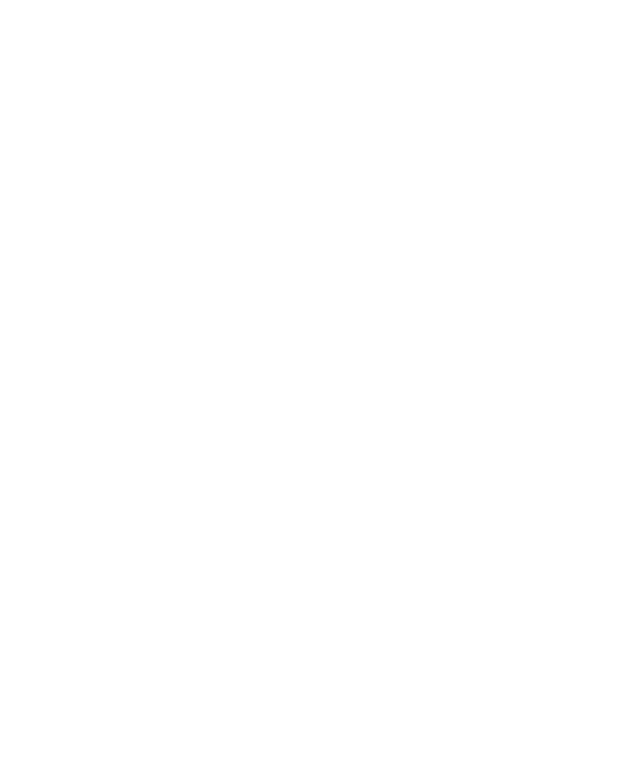
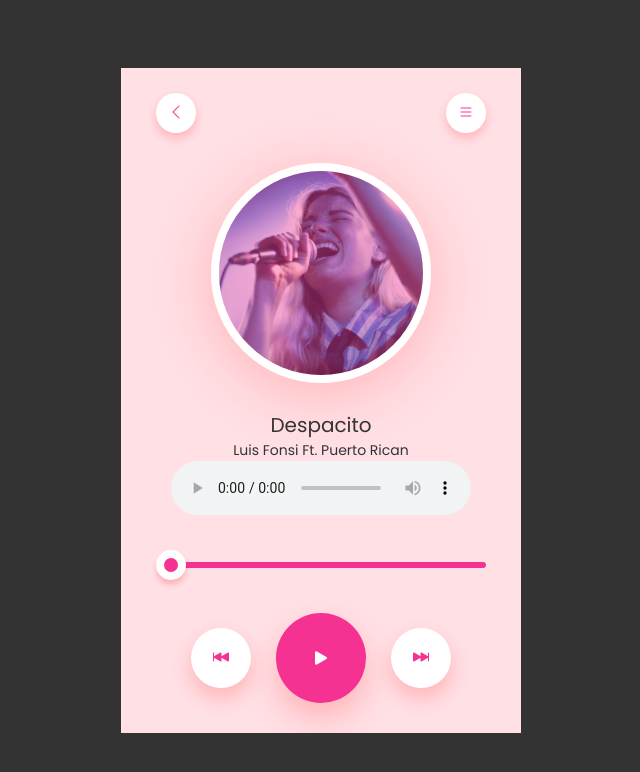
Before and after one commit to Jamshidbekkk/music-player-html-css-js, a plain HTML site: page index.html in a window 1280 px wide. Shown: the whole page, without its empty margins (319-959 px from the left). Drawn offline with nearby package versions, Linux system fonts and the light colour scheme.

Commit message:
html and css things done

```diff
--- a/index.html
+++ b/index.html
@@ -6,10 +6,42 @@
     <link rel="preconnect" href="https://fonts.googleapis.com">
     <link rel="preconnect" href="https://fonts.gstatic.com" crossorigin>
     <link href="https://fonts.googleapis.com/css2?family=Poppins:wght@300;400;500;600;700;800&display=swap" rel="stylesheet">
+    <link rel="stylesheet" href="https://cdn.jsdelivr.net/npm/bootstrap-icons@1.11.3/font/bootstrap-icons.min.css">
     <title>Music Player</title>
     <link rel="stylesheet" href="style.css">
 </head>
 <body>
+    <div class="container">
+        <div class="music-player">
+
+            <nav>
+                <div class="circle">
+                    <i class="bi bi-chevron-left"></i>
+                </div>
+                <div class="circle">
+                    <i class="bi bi-list"></i>
+                </div>
+            </nav>
+
+            <img src="/img/468-thumbnail.png" class="song-img">
+            <h1>Despacito</h1>
+            <p>Luis Fonsi Ft. Puerto Rican</p>
+
+            <audio controls>
+                <source src="/img/Go! - NEFFEX.mp3" type="audio/mpeg">
+            </audio>
+
+            <input type="range" value="0" id="progress">
+
+            <div class="controls">
+                <div><i class="bi bi-skip-backward-fill"></i></div>
+                <div><i class="bi bi-play-fill"></i></div>
+                <div><i class="bi bi-skip-forward-fill"></i></div>
+            </div>
+
+        </div>
+    </div>
+
 
 </body>
 </html>
--- a/style.css
+++ b/style.css
@@ -4,3 +4,101 @@
     box-sizing: border-box;
     font-family: 'Poppins', sans-serif;
 }
+
+.container {
+    width: 100%;
+    height: 100vh;
+    background: #333;
+    display: flex;
+    align-items: center;
+    justify-content: center;
+    flex-wrap: wrap;
+}
+
+.music-player {
+    background: #ffe0e5;
+    width: 400px;
+    padding: 25px 35px;
+    text-align: center;
+}
+
+nav {
+    display: flex;
+    justify-content: space-between;
+    margin-bottom: 30px;
+}
+
+nav .circle {
+    border-radius: 50%;
+    width: 40px;
+    height: 40px;
+    line-height: 40px;
+    background: #fff;
+    color: #f53192;
+    box-shadow: 0 5px 10px rgba(255, 26, 26, 0.22);
+}
+
+.song-img {
+    width: 220px;
+    border-radius: 50%;
+    border: 8px solid #fff;
+    box-shadow: 0 10px 60px rgba(255, 26, 26, 0.22);
+}
+
+.music-player h1 {
+    font-size: 20px;
+    font-weight: 400;
+    color: #333;
+    margin-top: 20px;
+}
+
+.music-player p {
+    font-size: 14px;
+    color: #333;
+}
+
+#progress {
+    -webkit-appearance: none;
+    width: 100%;
+    height: 6px;
+    background: #f53192;
+    border-radius: 4px;
+    cursor: pointer;
+    margin: 40px 0;
+}
+
+#progress::-webkit-slider-thumb {
+    -webkit-appearance: none;
+    background: #f53192;
+    width: 30px;
+    height: 30px;
+    border-radius: 50%;
+    border: 8px solid #fff;
+    box-shadow: 0 5px 5px rgba(255, 26, 26, 0.22);
+}
+
+.controls {
+    display: flex;
+    justify-content: center;
+    align-items: center;
+}
+
+.controls div {
+    width: 60px;
+    height: 60px;
+    margin: 20px;
+    background: #fff;
+    display: inline-flex;
+    align-items: center;
+    justify-content: center;
+    border-radius: 50%;
+    color: #f53192;
+    box-shadow: 0 10px 20px rgba(255, 26, 26, 0.22);
+    cursor: pointer;
+}
+
+.controls div:nth-child(2) {
+    transform: scale(1.5);
+    background: #f53192;
+    color: #fff;
+}
```
Also changed, not shown: 1 other file.
